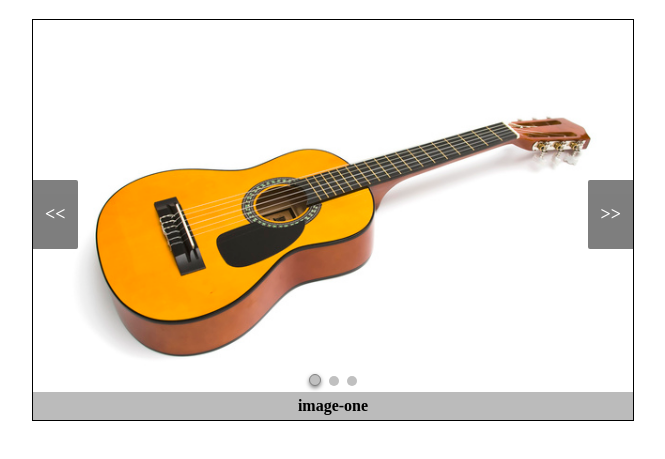
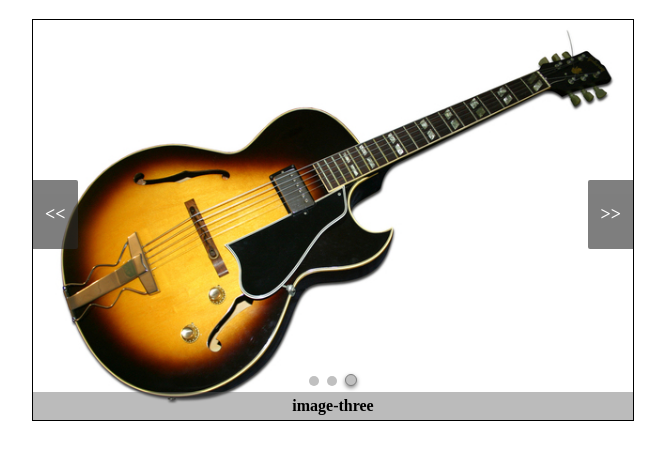
Before and after one commit to nachikethashu/Image-Slider-JQuery, a website: page demo/index.html in a window 1280 px wide. Shown: the part 61-520 px from the top of the page, without its empty margins (307-972 px from the left). Drawn offline with nearby package versions, Linux system fonts and the light colour scheme; files that its build step writes are made by us from their sources.

Commit message:
Navigation on click of bullets

```diff
--- a/demo/index.html
+++ b/demo/index.html
@@ -15,7 +15,8 @@
         <script type="text/javascript">
             $( document ).ready(function() {
                 var options = {
-                    showBullets: true
+                    showBullets: true,
+                    startIndex: 3
                 };
                 var slider = $("#sliderStage").imageSlider(modelData, options);
                 slider.setActiveBulletStyles('border: 1px solid grey');     // optional
--- a/src/imageSlider.jquery.js
+++ b/src/imageSlider.jquery.js
@@ -19,10 +19,11 @@
         }
 
         var settings = $.extend({
-            showBullets: false
+            showBullets: false,
+            startIndex: 1
         }, options);
 
-        var elem = this,
+        var elem = this, slideWidth, slideHeight, ulElem,
             singleImgFlag = (data.length <= 1)? true: false;
 
         this.setActiveBulletStyles = function (classDef) {
@@ -68,44 +69,59 @@
             'list-style': 'none'
         });
 
-        for (var i = 0; i < data.length; i++) {
-            ul.append($("<li/>", { value: i+1 }).css({
-                'background-image': 'url(' + data[i].src + ')',
+        _buildSlides(settings.startIndex);
+
+        function _buildSlides(startIndex) {
+            var i, len = data.length;
+            for (i = startIndex-1; i < len; i++) {
+                ul.append(_getSlide(i));
+            }
+            // append remaining first set of slides
+            for (i = 0; i < startIndex-1; i++) {
+                ul.append(_getSlide(i));
+            }
+
+            ul.appendTo(elem);
+            ulElem = elem.find('ul');
+
+            elem.find("li").css({
+                position: 'relative',
+                display: 'block',
+                'float': 'left',
+                width: elem.width(),
+                height: elem.height()
+            });
+
+            slideWidth = elem.width();
+            slideHeight = elem.height();
+
+            var slideCount = elem.find('ul li').length,
+                sliderUlWidth = slideCount * slideWidth;
+
+            elem.css({ width: slideWidth, height: slideHeight });
+
+            elem.children("ul").css({ width: sliderUlWidth, marginLeft: (singleImgFlag? 0 : -slideWidth)});
+
+            elem.find('ul li:last-child').prependTo(ulElem);
+        }
+
+        function _getSlide (index) {
+            var li = $("<li/>", { value: index+1 }).css({
+                'background-image': 'url(' + data[index].src + ')',
                 'background-repeat': 'no-repeat',
                 'background-size': 'contain',
                 'background-position': 'center'
-            }).append($('<footer/>').text(data[i].title).css({
-                position: 'absolute',
-                bottom: '0',
+            }).append($('<footer/>').text(data[index].title).css({
+                'position': 'absolute',
+                'bottom': '0',
                 'text-align': 'center',
-                width: '100%',
-                padding: '5px 0',
+                'width': '100%',
+                'padding': '5px 0',
                 'background-color': 'rgba(85, 86, 86, 0.4)',
                 'font-weight': 'bold'
-            })));
+            }));
+            return li;
         }
-
-        ul.appendTo(this);
-        var ulElem = elem.find('ul');
-
-        this.find("li").css({
-            position: 'relative',
-            display: 'block',
-            'float': 'left',
-            width: this.width(),
-            height: this.height()
-        });
-
-        var slideCount = this.find('ul li').length;
-        var slideWidth = this.width();
-        var slideHeight = this.height();
-        var sliderUlWidth = slideCount * slideWidth;
-
-        this.css({ width: slideWidth, height: slideHeight });
-
-        this.children("ul").css({ width: sliderUlWidth, marginLeft: (singleImgFlag? 0 : -slideWidth)});
-
-        elem.find('ul li:last-child').prependTo(ulElem);
 
         this.moveLeft = function() {
             var slidedIndex;
@@ -179,7 +195,7 @@
             }
 
             elem.append(bulletsHolder);
-            _setActiveBullet(1);     // initialise 1st bullet as active
+            _setActiveBullet(settings.startIndex);     // initialise 1st bullet as active
         }
 
         function _setActiveBullet(slidedIndex) {
@@ -187,6 +203,13 @@
             $('#bulletsHolder').find('div[value=' + slidedIndex + ']').addClass('activeBullet');
         }
 
+        $('#bulletsHolder div').click(function() {
+            var index = $(this).data().index;
+            ulElem.empty();
+            _buildSlides(index);
+            _setActiveBullet(index);
+        });
+
         return this;
     };
 
```
Also changed, not shown: dist/imageSlider.jquery.min.js.
